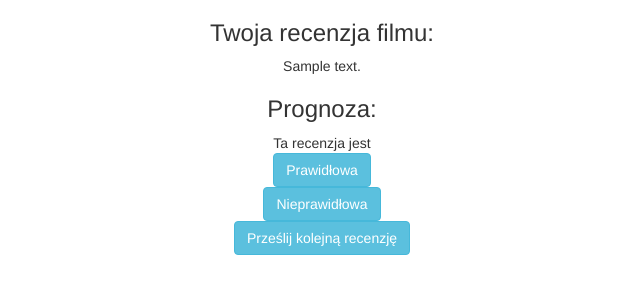
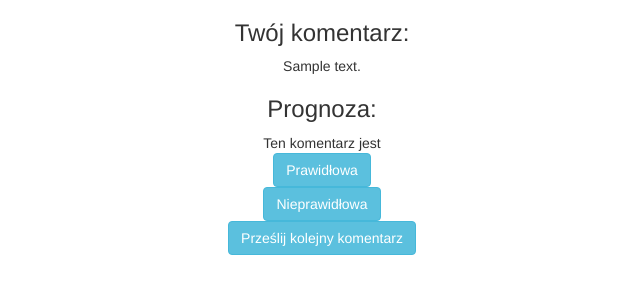
Before and after one commit to alexandergawlik/flask, a Flask app: template templates/results.html in a window 1280 px wide. Shown: the top 300 px of the page, without its empty margins (318-958 px from the left). Run offline with Flask 2, Linux system fonts and the light colour scheme; the template is opened without the code that fills it: most values are stand-ins (such as "Sample title", 1, 10 or a date in 2020); some libraries are stand-ins or nearby versions.

Commit message:
Update results.html

```diff
--- a/templates/results.html
+++ b/templates/results.html
@@ -8,11 +8,11 @@ System klasyfikacji komentarzy
 
 {% block content %}
 
-<h3 class="text-center">Twoja recenzja filmu:</h3>
+<h3 class="text-center">Twój komentarz:</h3>
 <div class="text-center">{{ content }}</div>
 
 <h3 class="text-center">Prognoza:</h3>
-<div class="text-center">Ta recenzja jest <!--<strong>{{ prediction }}</strong>
+<div class="text-center">Ten komentarz jest <!--<strong>{{ prediction }}</strong>
 	 (prawdopodobieństwo: {{ probability }}%).--></div>
 
 <div  id='button'>
@@ -26,7 +26,7 @@ System klasyfikacji komentarzy
 
 <div id='button'>
 	  <form action="/">
-	    <input class ="btn btn-info center-block"type=submit value='Prześlij kolejną recenzję'>
+	    <input class ="btn btn-info center-block"type=submit value='Prześlij kolejny komentarz'>
 	  </form>
 </div>
 
```
